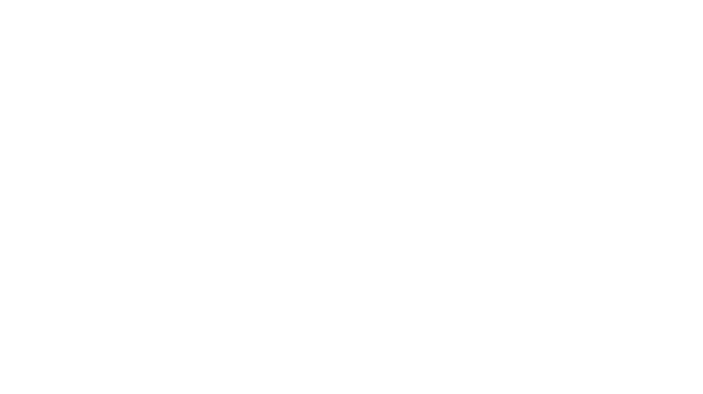
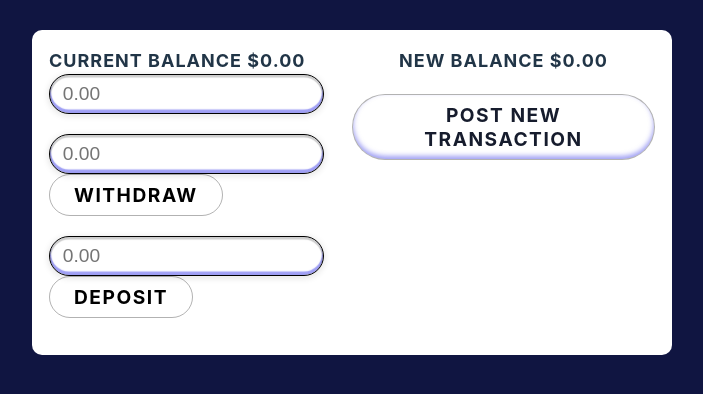
Before and after one commit to savus/Transaction-Calculator, a React (Vite) app: page / in a window 1280 px wide. Shown: the top 394 px of the page, without its empty margins (288-991 px from the left). Built offline with nearby package versions, Linux system fonts and the light colour scheme; the HTML template or start-up script is replaced by a standard one.

Commit message:
write html for initial Transaction Form

```diff
--- a/src/App.tsx
+++ b/src/App.tsx
@@ -1,8 +1,53 @@
 import { Component } from "react";
+import "./css/base.css";
+import "./css/styles.css";
 
 class App extends Component<Record<string, never>> {
   render() {
-    return <></>;
+    return (
+      <>
+        <div className="full-site-modal is-visible" data-animation="fadeInOut">
+          <div className="modal-body container-md">
+            <form id="transaction-form">
+              <div className="left-side">
+                <div>
+                  Current Balance $0.00
+                  <input
+                    type="text"
+                    placeholder="0.00"
+                    className="input-primary"
+                  />
+                </div>
+                <div>
+                  <input
+                    type="text"
+                    placeholder="0.00"
+                    className="input-primary"
+                  />
+                  <button className="btn secondary-btn">Withdraw</button>
+                </div>
+                <div>
+                  <input
+                    type="text"
+                    placeholder="0.00"
+                    className="input-primary"
+                  />
+                  <button className="btn secondary-btn">Deposit</button>
+                </div>
+              </div>
+              <div className="right-side">
+                <div className="new-balance">New Balance $0.00</div>
+                <div className="btn-container">
+                  <button className="btn btn-primary">
+                    Post New Transaction
+                  </button>
+                </div>
+              </div>
+            </form>
+          </div>
+        </div>
+      </>
+    );
   }
 }
 
```
